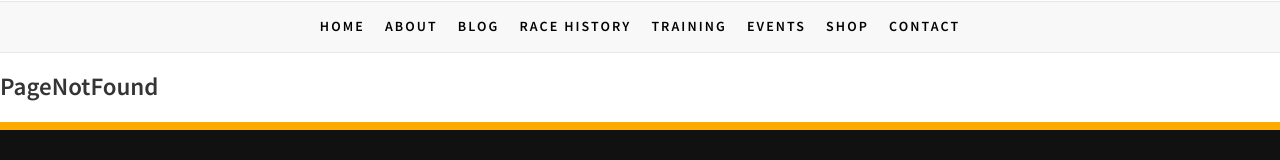
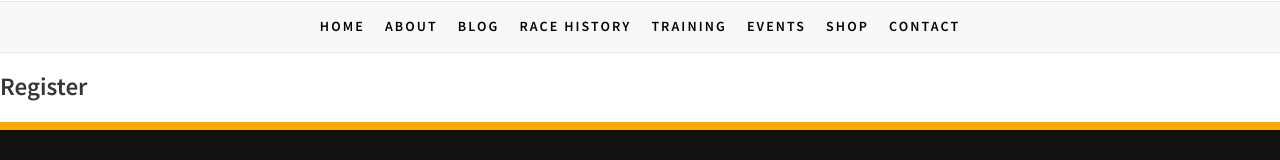
Before and after one commit to Michael-Hutchinson/ukrunner, a React (Vite) app: page /register in a window 1280 px wide. Shown: the part 150-310 px from the top of the page. Built offline with nearby package versions, Linux system fonts and the light colour scheme; no server answers.

Commit message:
feat: create dummy register page and route

```diff
--- a/src/constants/PageTitles.ts
+++ b/src/constants/PageTitles.ts
@@ -11,6 +11,7 @@ const PageTitles = {
   Contact: `Contact ${defaultTitle}`,
   PageNotFound: `Page not found ${defaultTitle}`,
   Login: `Login ${defaultTitle}`,
+  Register: `Register ${defaultTitle}`,
   Admin: `Admin ${defaultTitle}`,
   Default: `UK Runner ${defaultTitle}`,
 };
--- /dev/null
+++ b/src/pages/Register/Register.tsx
@@ -0,0 +1,14 @@
+import React from 'react';
+
+import PageWrapper from '../../components/PageWrapper/PageWrapper';
+import PageTitles from '../../constants/PageTitles';
+
+function Register() {
+  return (
+    <PageWrapper title={PageTitles.Register}>
+      <h1>Register</h1>
+    </PageWrapper>
+  );
+}
+
+export default Register;
--- a/src/routes/Routes.tsx
+++ b/src/routes/Routes.tsx
@@ -19,6 +19,7 @@ import Login from '../pages/Login/Login';
 import PageNotFound from '../pages/PageNotFound/PageNotFound';
 import Profile from '../pages/Profile/Profile';
 import Race from '../pages/Race/Race';
+import Register from '../pages/Register/Register';
 import Shop from '../pages/Shop/Shop';
 import Training from '../pages/Training/Training';
 
@@ -69,6 +70,7 @@ function RouteHandler() {
       <Route path="*" element={<PageNotFound />} />
       <Route element={<ProtectedWrapper user={user} loading={loading} error={error} />}>
         <Route path="/login" element={<Login />} />
+        <Route path="/register" element={<Register />} />
       </Route>
       <Route element={<PrivateWrapper user={user} loading={loading} error={error} />}>
         <Route path="/admin" element={<Admin />} />
```
